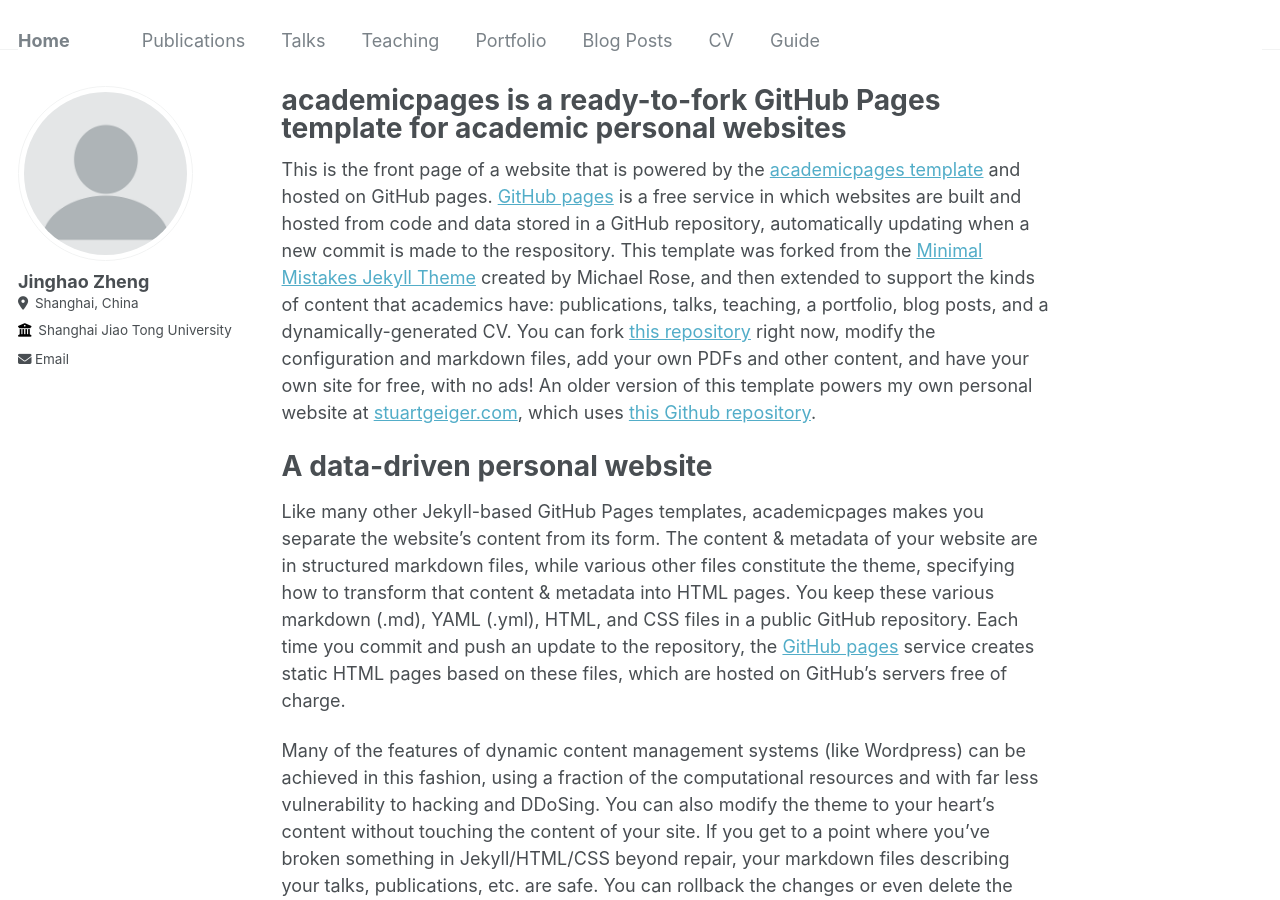
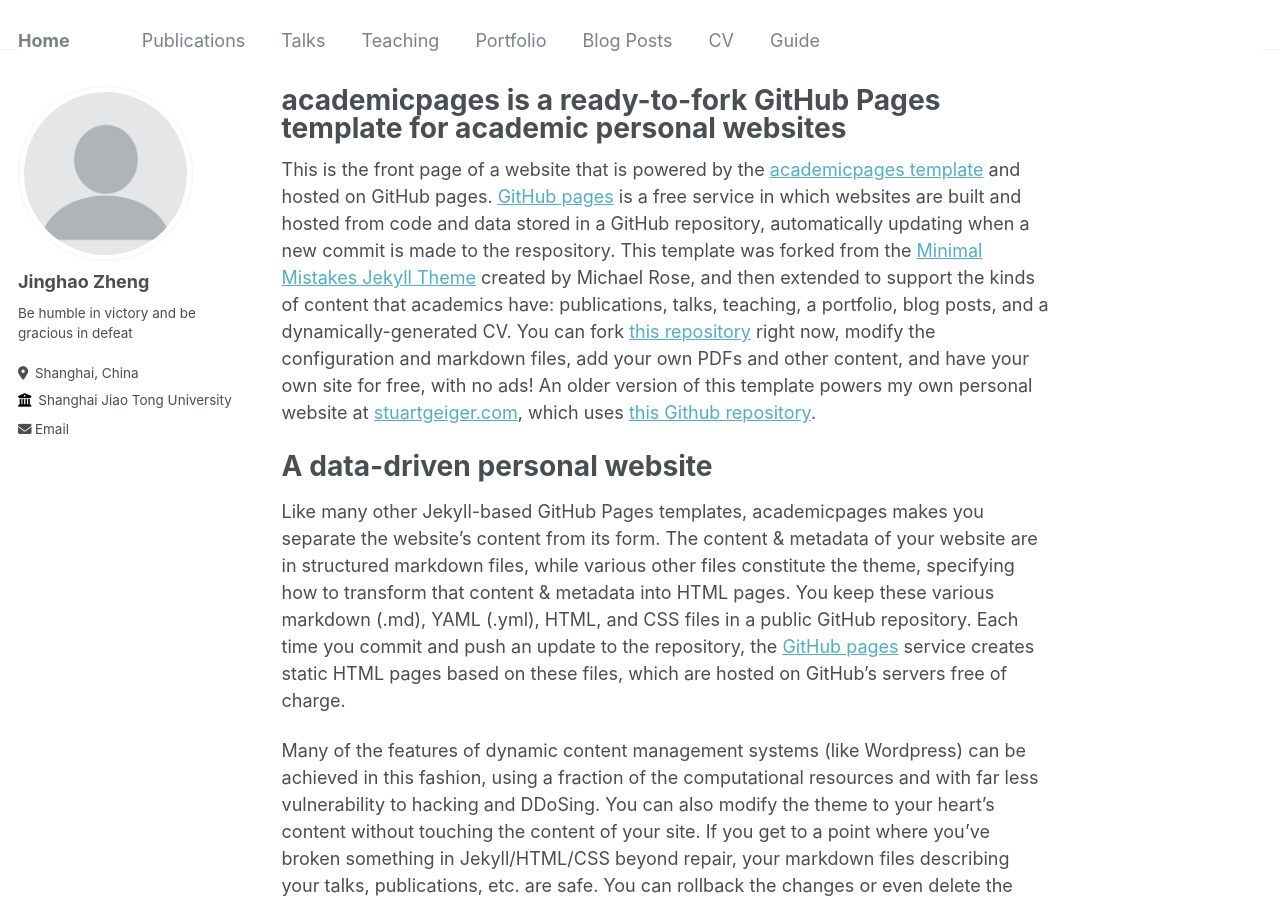
Before and after one commit to JinghaoZheng/JinghaoZheng.github.io, a Jekyll site: the page built from _pages/about.md, in a window 1280 px wide and 900 px high. Built offline with Jekyll 4.4.1, drawn with Linux system fonts in a browser that asks for light colours.

Commit message:
Update _config.yml

```diff
--- a/_config.yml
+++ b/_config.yml
@@ -24,7 +24,7 @@ author:
   avatar           : "profile.png"
   name             : "Jinghao Zheng"
   pronouns         : # example: "she/her"
-  bio              : # "Short biography for the left-hand sidebar"
+  bio              : "Be humble in victory and be gracious in defeat"
   location         : "Shanghai, China"
   employer         : "Shanghai Jiao Tong University"
   uri              : # URL
```
